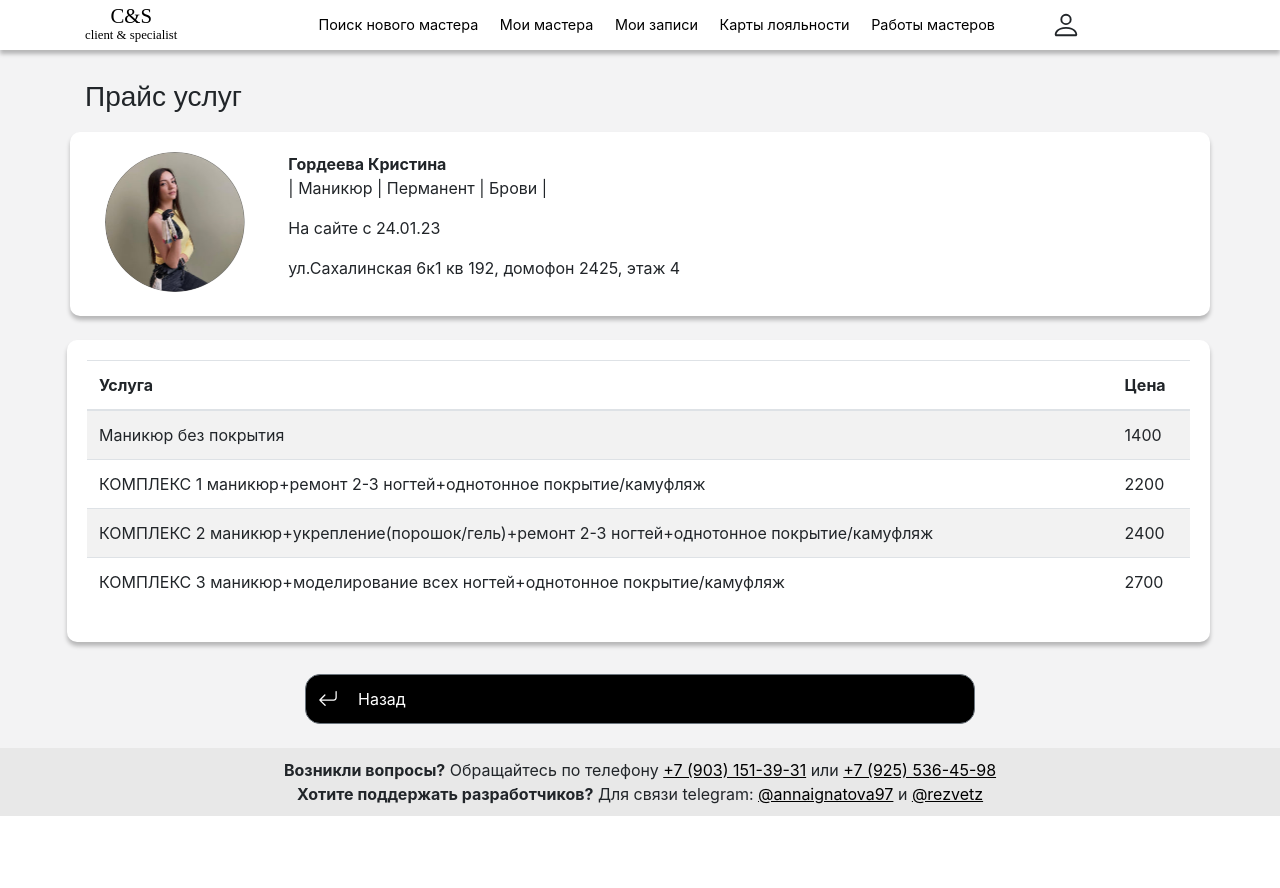
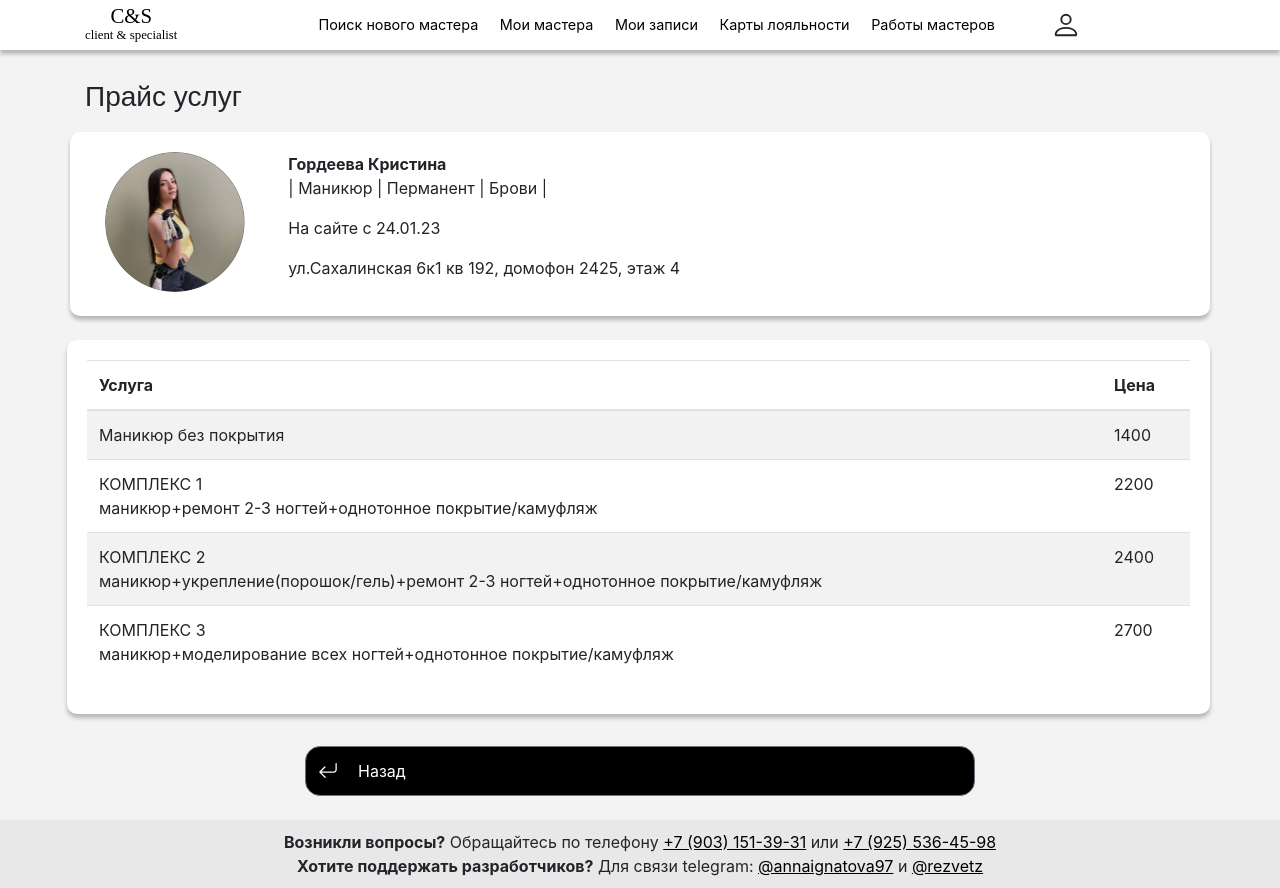
Before and after one commit to AnigalHub/SignUpForServices, a Vue app: page /Prices in a window 1280 px wide. Before the commit the page ends 816 px from the top, so only its background shows below. Built offline with nearby package versions, Linux system fonts and the light colour scheme; a web font is replaced by a local one; what v-mask would draw is missing.

Commit message:
добавлен компонент DateTime в PersonCard

```diff
--- a/src/App.vue
+++ b/src/App.vue
@@ -1,7 +1,7 @@
 <template>
   <div id="app">
     <Navbar/>
-    <b-container style="min-height: 80vh;margin-bottom: 3vh;">
+    <b-container style="min-height: 82vh;margin-bottom: 3vh;">
       <router-view/>
     </b-container>
     <Footer/>
@@ -87,6 +87,9 @@ export default {
   }
   input[type="radio"], input[type="checkbox"] {
     margin-right: 1%;
+  }
+  table{
+    white-space: pre-line;
   }
   .buttonBackStyles button{
     border-radius: var(--borderRadiusButton);
--- a/src/components/PersonCard.vue
+++ b/src/components/PersonCard.vue
@@ -1,7 +1,7 @@
 <template>
     <div>
         <div v-for="(value,index) in data">
-            <b-row :class="name === 'MyCards' ||  name === 'Entry'? 'cardPerson' : 'personCard'">
+            <b-row :class="name === 'MyCards' ||  name === 'Entry' || name === 'DateTime' ? 'cardPerson' : 'personCard'">
                 <b-col cols="2">
                     <img :src="value.src" class="img_specialist">
                 </b-col>
@@ -38,7 +38,10 @@
                 <Entry :data="value"/>
             </div>
             <div v-if="name === 'Prices'">
-                <Prices :data="value"/>
+                <Prices :data="value.prices"/>
+            </div>
+            <div v-if="name === 'DateTime'">
+                <DateTime :data="value.entry"/>
             </div>
         </div>
     </div>
@@ -49,10 +52,11 @@
   import Loyalty from '@/components/Loyalty'
   import Entry from '@/pages/client/Entry'
   import Prices from '@/pages/client/Prices'
+  import DateTime from '@/pages/client/DateTime'
 
   export default {
     name: 'PersonCard',
-    components: { Prices, Entry, Loyalty, Button },
+    components: { DateTime, Prices, Entry, Loyalty, Button },
     props:{
       name: String,
       data: Array,
--- a/src/pages/client/MenuClientArea.vue
+++ b/src/pages/client/MenuClientArea.vue
@@ -41,10 +41,7 @@
         if(this.name === 'MySpecialists' || this.name === 'MyCards' || this.name === 'WorksSpecialists'){
           return this.informationDatabase.my_specialists
         }
-        if(this.name === 'Entry'){
-          return searchClient('1',informationDatabase.my_specialists)
-        }
-        if(this.name === 'Prices'){
+        if(this.name === 'Entry' || this.name === 'Prices' || this.name === 'DateTime'){
           return searchClient('1',informationDatabase.my_specialists)
         }
       }
--- a/src/pages/client/Prices.vue
+++ b/src/pages/client/Prices.vue
@@ -1,6 +1,6 @@
 <template>
     <div class="prices">
-        <b-table striped hover :items="data.prices" :fields="fields"></b-table>
+        <b-table striped hover :items="data" :fields="fields"></b-table>
     </div>
 </template>
 
```
